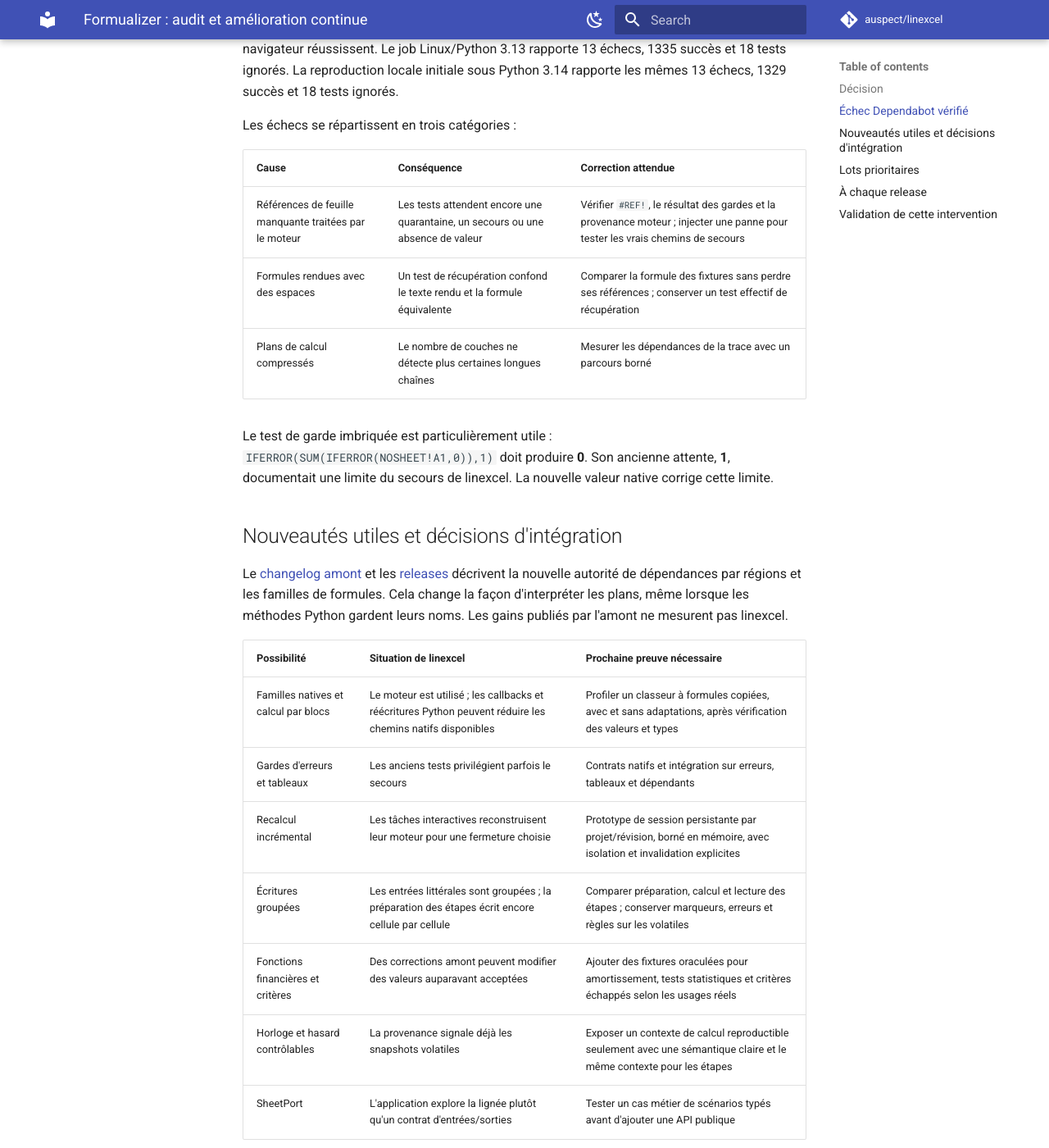
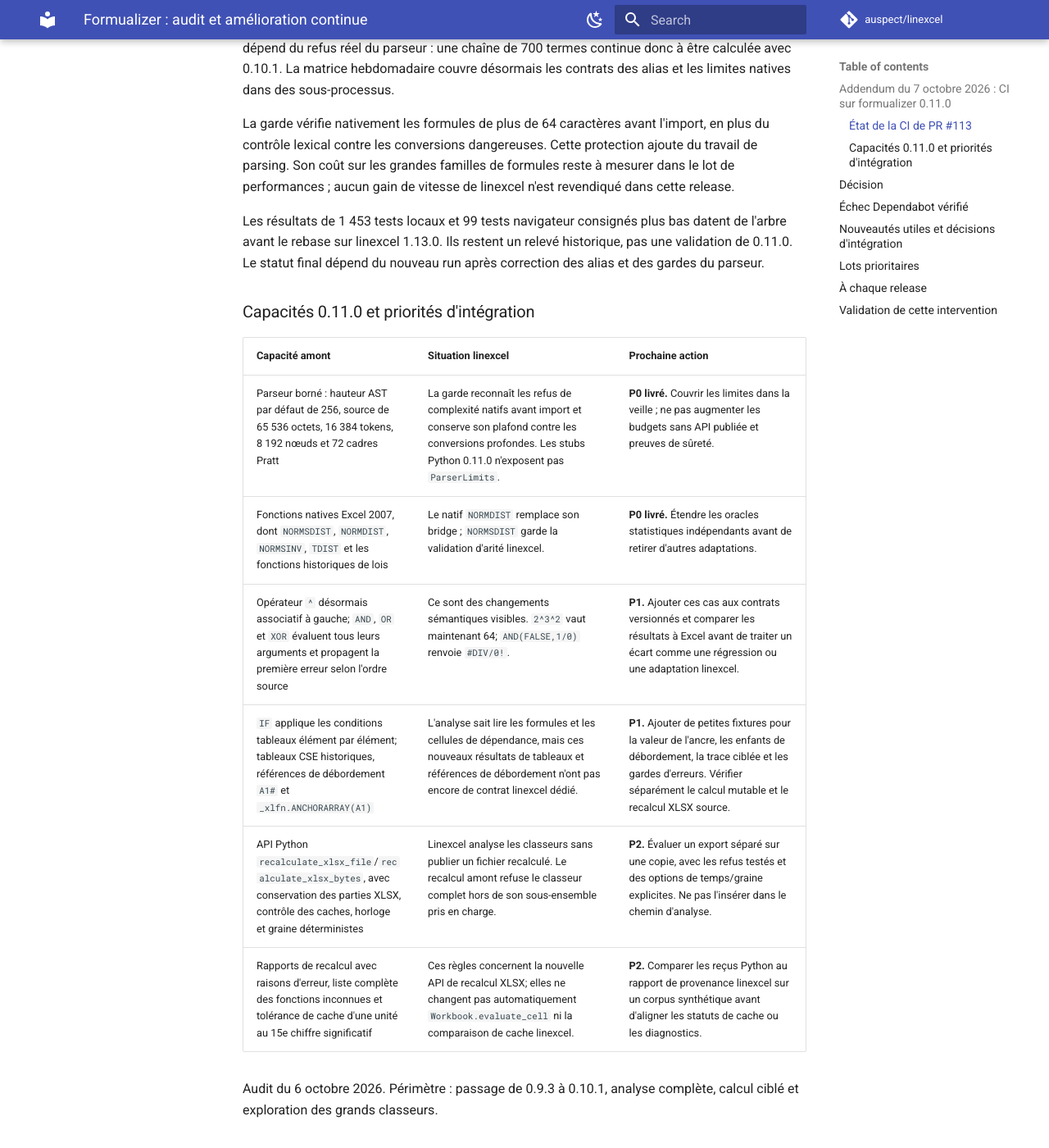
Before and after one commit to auspect/linexcel, an MkDocs documentation site: the page built from docs/formualizer_upgrade_plan.md, in a window 1280 px wide and 1400 px high, scrolled down 727 px. Shown: the whole window at 82% size. Built offline with MkDocs 1.6.1 and Material for MkDocs 9.7.7, drawn with Linux system fonts in a browser that asks for light colours; comment, search, counter and statistics services are not loaded; some of the changed text lies outside the part shown.

Commit message:
fix: handle formualizer 0.11 aliases and parser limits

```diff
--- a/docs/formualizer_upgrade_plan.md
+++ b/docs/formualizer_upgrade_plan.md
@@ -1,4 +1,60 @@
 # Formualizer : audit et amélioration continue
+
+## Addendum du 7 octobre 2026 : CI sur formualizer 0.11.0
+
+Le workflow de veille a résolu formualizer 0.11.0, publié sous le tag amont
+[`v0.11.0`](https://github.com/PSU3D0/formualizer/blob/v0.11.0/CHANGELOG.md).
+L'index de recherche ne montrait pas encore cette version. Le changelog tagué,
+les stubs Python du même tag et son guide CLI servent de sources :
+[stubs Python 0.11.0](https://github.com/PSU3D0/formualizer/blob/v0.11.0/bindings/python/formualizer/formualizer_py.pyi),
+[guide CLI 0.11.0](https://github.com/PSU3D0/formualizer/blob/v0.11.0/docs/cli.md).
+
+### État de la CI de PR #113
+
+Le [run 37619156812](https://github.com/auspect/linexcel/actions/runs/37619156812)
+a réussi tous les jobs, dont les tests Linux/Windows et navigateur, après le
+rebase sur linexcel 1.13.0. Le premier run
+[plancher/verrou 37619156894](https://github.com/auspect/linexcel/actions/runs/37619156894)
+a passé les 236 tests sur chacun de ces deux canaux. Son job « dernière version »
+sur 0.11.0 a révélé
+116 échecs et 120 succès, en raison de collisions entre les nouveaux noms
+statistiques natifs et les alias linexcel.
+
+Le correctif conserve `NORMDIST` natif après vérification de ses contrats.
+`NORMSDIST` garde son bridge : le natif 0.11.0 accepte à tort un argument
+supplémentaire. L'enregistrement autorise explicitement cette surcharge ;
+les erreurs inattendues restent visibles. Les contrats couvrent les arités,
+coercitions, tableaux, erreurs, gardes et recalculs après modification d'entrée.
+
+Les probes ont aussi confirmé les limites du parseur au chargement. Les
+formules rejetées pour leur hauteur, imbrication ou budget de taille sont
+isolées avant l'import. Les autres cellules restent calculables et les
+formules isolées conservent leur cache lorsqu'il existe. Cette admission
+dépend du refus réel du parseur : une chaîne de 700 termes continue donc
+à être calculée avec 0.10.1. La matrice hebdomadaire couvre désormais les
+contrats des alias et les limites natives dans des sous-processus.
+
+La garde vérifie nativement les formules de plus de 64 caractères avant
+l'import, en plus du contrôle lexical contre les conversions dangereuses.
+Cette protection ajoute du travail de parsing. Son coût sur les grandes
+familles de formules reste à mesurer dans le lot de performances ; aucun
+gain de vitesse de linexcel n'est revendiqué dans cette release.
+
+Les résultats de 1 453 tests locaux et 99 tests navigateur consignés plus bas
+datent de l'arbre avant le rebase sur linexcel 1.13.0. Ils restent un relevé
+historique, pas une validation de 0.11.0. Le statut final dépend du nouveau run
+après correction des alias et des gardes du parseur.
+
+### Capacités 0.11.0 et priorités d'intégration
+
+| Capacité amont | Situation linexcel | Prochaine action |
+| --- | --- | --- |
+| Parseur borné : hauteur AST par défaut de 256, source de 65 536 octets, 16 384 tokens, 8 192 nœuds et 72 cadres Pratt | La garde reconnaît les refus de complexité natifs avant import et conserve son plafond contre les conversions profondes. Les stubs Python 0.11.0 n'exposent pas `ParserLimits`. | **P0 livré.** Couvrir les limites dans la veille ; ne pas augmenter les budgets sans API publiée et preuves de sûreté. |
+| Fonctions natives Excel 2007, dont `NORMSDIST`, `NORMDIST`, `NORMSINV`, `TDIST` et les fonctions historiques de lois | Le natif `NORMDIST` remplace son bridge ; `NORMSDIST` garde la validation d'arité linexcel. | **P0 livré.** Étendre les oracles statistiques indépendants avant de retirer d'autres adaptations. |
+| Opérateur `^` désormais associatif à gauche; `AND`, `OR` et `XOR` évaluent tous leurs arguments et propagent la première erreur selon l'ordre source | Ce sont des changements sémantiques visibles. `2^3^2` vaut maintenant 64; `AND(FALSE,1/0)` renvoie `#DIV/0!`. | **P1.** Ajouter ces cas aux contrats versionnés et comparer les résultats à Excel avant de traiter un écart comme une régression ou une adaptation linexcel. |
+| `IF` applique les conditions tableaux élément par élément; tableaux CSE historiques, références de débordement `A1#` et `_xlfn.ANCHORARRAY(A1)` | L'analyse sait lire les formules et les cellules de dépendance, mais ces nouveaux résultats de tableaux et références de débordement n'ont pas encore de contrat linexcel dédié. | **P1.** Ajouter de petites fixtures pour la valeur de l'ancre, les enfants de débordement, la trace ciblée et les gardes d'erreurs. Vérifier séparément le calcul mutable et le recalcul XLSX source. |
+| API Python `recalculate_xlsx_file`/`recalculate_xlsx_bytes`, avec conservation des parties XLSX, contrôle des caches, horloge et graine déterministes | Linexcel analyse les classeurs sans publier un fichier recalculé. Le recalcul amont refuse le classeur complet hors de son sous-ensemble pris en charge. | **P2.** Évaluer un export séparé sur une copie, avec les refus testés et des options de temps/graine explicites. Ne pas l'insérer dans le chemin d'analyse. |
+| Rapports de recalcul avec raisons d'erreur, liste complète des fonctions inconnues et tolérance de cache d'une unité au 15e chiffre significatif | Ces règles concernent la nouvelle API de recalcul XLSX; elles ne changent pas automatiquement `Workbook.evaluate_cell` ni la comparaison de cache linexcel. | **P2.** Comparer les reçus Python au rapport de provenance linexcel sur un corpus synthétique avant d'aligner les statuts de cache ou les diagnostics. |
 
 Audit du 6 octobre 2026. Périmètre : passage de 0.9.3 à 0.10.1,
 analyse complète, calcul ciblé et exploration des grands classeurs.
@@ -159,15 +215,21 @@ itération non convergente et divergences entre moteur et caches LibreOffice.
 Les fonctions modernes que LibreOffice conserve en `#NAME?` ne constituent
 pas un oracle indépendant utilisable dans ce run.
 
-Après correction, la suite complète locale rapporte **1453 succès et 12
-tests ignorés**, avec les tests navigateur activés. Les derniers changements
-(cas statistiques supplémentaires, véritable fixture cyclique et arrêt
-anticipé de la détection des chaînes) ont ensuite été vérifiés dans une
-sélection de **37 tests**, tous réussis. Ruff, formatage et typage passent.
-Les 99 tests navigateur réussissent aussi dans leur exécution séparée.
-Le nouveau workflow a été parsé localement ; son exécution GitHub reste à
-faire après publication des changements.
-La wheel et la distribution source ont été construites et importées dans deux
-environnements isolés. Le manifeste de livraison enregistre deux analyses
-`completed`, aucune erreur technique et 12 captures ; son statut global
-`incomplete` conserve explicitement l'exclusion des contrôles IA.
+Le relevé local complet de **1 453 succès et 12 tests ignorés**, les **99 tests
+navigateur**, les 37 tests ciblés et les deux distributions construites
+proviennent de l'arbre avant le rebase sur linexcel 1.13.0. Le manifeste local
+de ce run garde le statut `incomplete` demandé, puisqu'il omet les contrôles IA.
+Ces nombres et artefacts décrivent cet arbre; ils ne valident pas 0.11.0.
+
+Depuis, le workflow a tourné dans GitHub : le job navigateur passe dans le
+[run PR #113](https://github.com/auspect/linexcel/actions/runs/37619156812),
+et les versions plancher/verrou passent **236 tests** dans le
+[run 37619156894](https://github.com/auspect/linexcel/actions/runs/37619156894).
+Le premier job latest sur formualizer 0.11.0 a rapporté **116 échecs et 120 succès** à
+cause des collisions entre fonctions statistiques natives et alias linexcel.
+Les correctifs décrits dans l'addendum répondent à ces collisions et aux
+limites de complexité du parseur. La sélection finale de **27 tests** de garde
+et de robustesse passe sur **0.10.1 et 0.11.0**. Ruff, formatage et typage
+passent aussi. Les résultats GitHub de la branche publiée sont consultables
+dans les [contrôles de la PR #113](https://github.com/auspect/linexcel/pull/113/checks).
+Le tag de release reste conditionné à leur réussite.
```
Also changed, not shown: CHANGELOG.md (+7 -0 lines), 6 other files.
